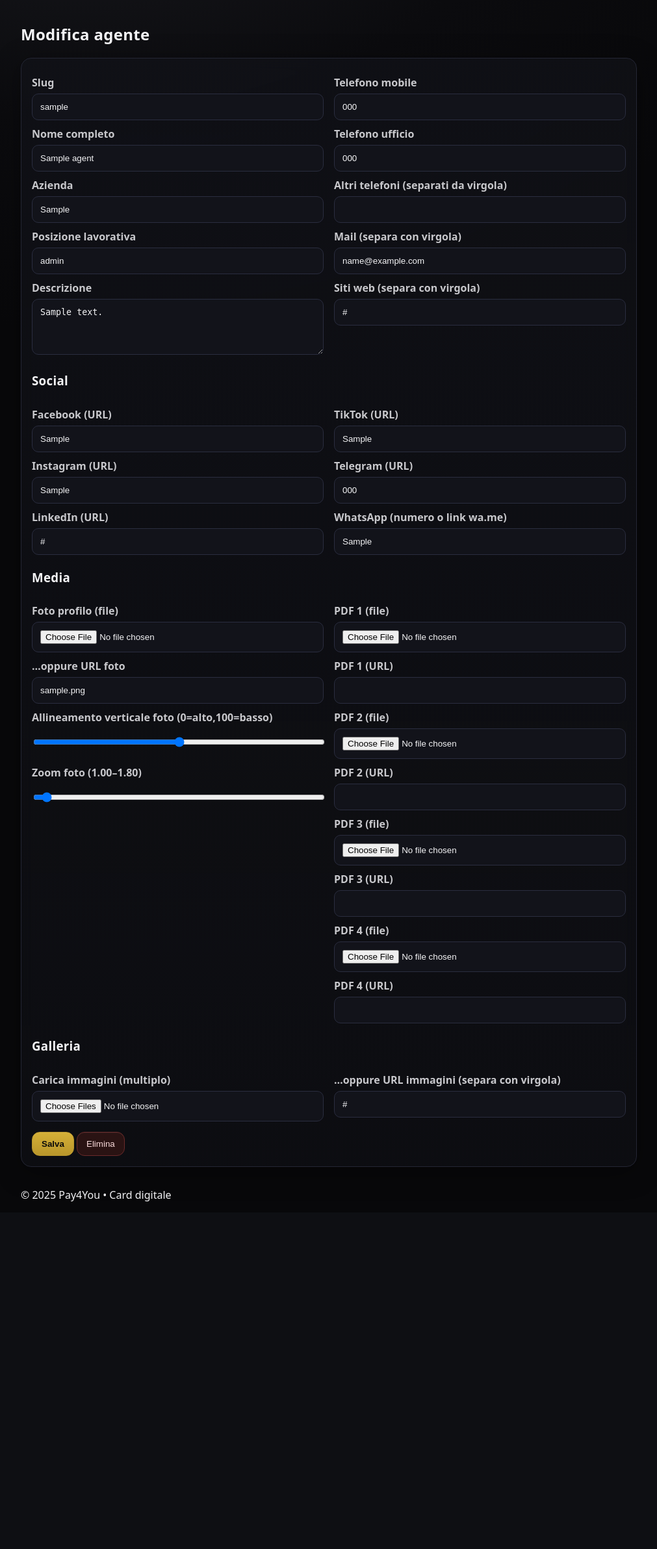
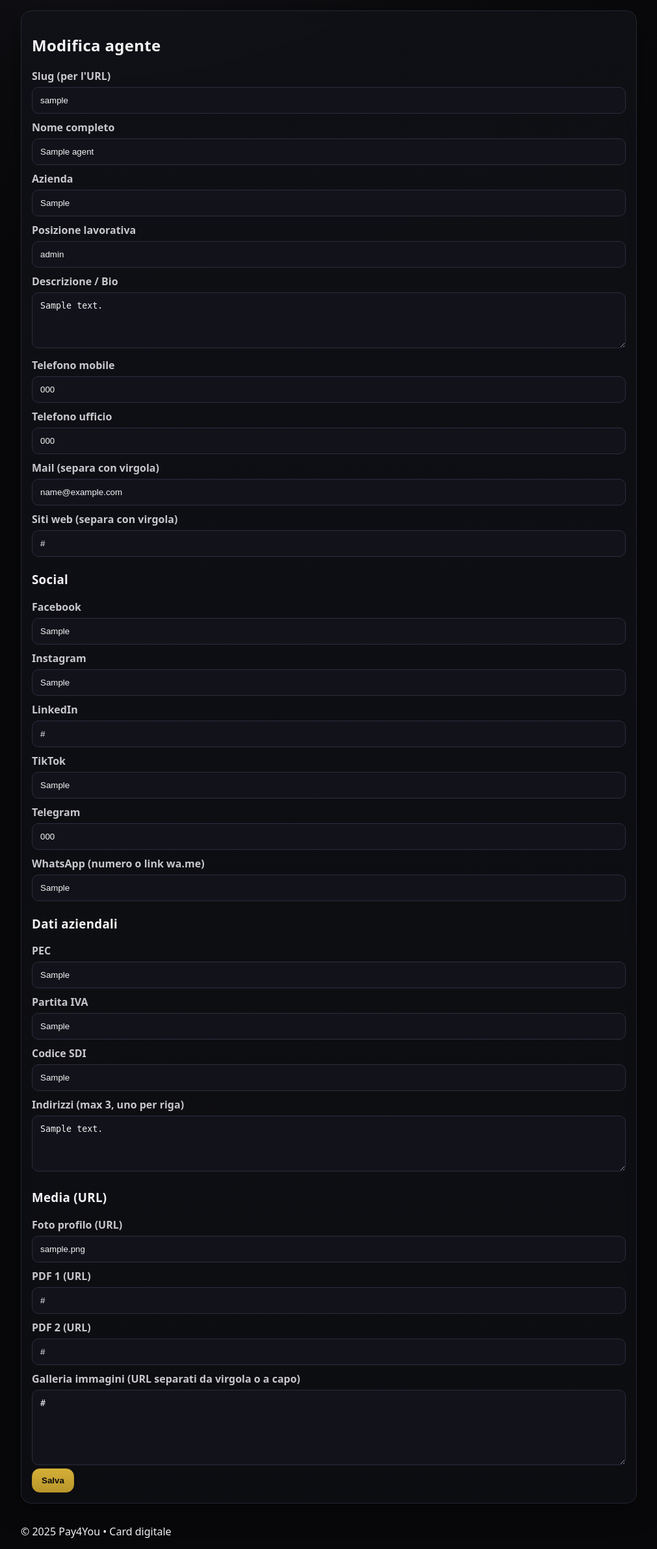
Before and after one commit to gidl59/pay4you-cards-luxury, a Flask app: template templates/agent_form.html in a window 1280 px wide. Shown: the part 99-2483 px from the top of the page at 65% size, without its empty margins (134-1145 px from the left). Before the commit the page ends 1948 px from the top, so only its background shows below. Run offline with Flask 3, Linux system fonts and the light colour scheme; the template is opened without the code that fills it: values that come from a table or form of the project are taken from there, others are empty; tables that the repository leaves empty hold one stand-in row (values such as "Sample post").

Commit message:
Update agent form for improved layout and labels

```diff
--- a/templates/agent_form.html
+++ b/templates/agent_form.html
@@ -1,12 +1,16 @@
 {% extends "base.html" %}
-{% block title %}Agente{% endblock %}
+{% block title %}{{ 'Modifica' if agent else 'Nuovo' }} agente{% endblock %}
 {% block content %}
-<h2>{{ 'Nuovo' if not agent else 'Modifica' }} agente</h2>
+<div class="card glass">
+  <h2>{{ 'Modifica' if agent else 'Nuovo' }} agente</h2>
 
-<form method="post" enctype="multipart/form-data" class="card glass">
-  <div class="grid">
+  {% if error %}
+    <p class="error">{{ error }}</p>
+  {% endif %}
+
+  <form method="post" class="grid-2">
     <div>
-      <label>Slug</label>
+      <label>Slug (per l'URL)</label>
       <input name="slug" value="{{ agent.slug if agent else '' }}" required>
 
       <label>Nome completo</label>
@@ -18,7 +22,7 @@
       <label>Posizione lavorativa</label>
       <input name="role" value="{{ agent.role if agent else '' }}">
 
-      <label>Descrizione</label>
+      <label>Descrizione / Bio</label>
       <textarea name="bio" rows="4">{{ agent.bio if agent else '' }}</textarea>
     </div>
 
@@ -29,77 +33,91 @@
       <label>Telefono ufficio</label>
       <input name="phone_office" value="{{ agent.phone_office if agent else '' }}">
 
-      <label>Altri telefoni (separati da virgola)</label>
-      <input name="phones_extra" value="{{ agent.phones_extra if agent else '' }}">
-
       <label>Mail (separa con virgola)</label>
-      <input name="emails" value="{{ agent.emails if agent else '' }}" placeholder="a@x.it, b@x.it">
+      <input name="emails"
+             value="{{ agent.emails if agent else '' }}"
+             placeholder="a@x.it, b@x.it">
 
       <label>Siti web (separa con virgola)</label>
-      <input name="websites" value="{{ agent.websites if agent else '' }}" placeholder="https://... , https://...">
+      <input name="websites"
+             value="{{ agent.websites if agent else '' }}"
+             placeholder="https://..., https://...">
     </div>
-  </div>
+  </form>
 
   <h3>Social</h3>
-  <div class="grid">
+  <form method="post" class="grid-2">
     <div>
-      <label>Facebook (URL)</label><input name="facebook" value="{{ agent.facebook if agent else '' }}">
-      <label>Instagram (URL)</label><input name="instagram" value="{{ agent.instagram if agent else '' }}">
-      <label>LinkedIn (URL)</label><input name="linkedin" value="{{ agent.linkedin if agent else '' }}">
+      <label>Facebook</label>
+      <input name="facebook" value="{{ agent.facebook if agent else '' }}">
+
+      <label>Instagram</label>
+      <input name="instagram" value="{{ agent.instagram if agent else '' }}">
+
+      <label>LinkedIn</label>
+      <input name="linkedin" value="{{ agent.linkedin if agent else '' }}">
     </div>
     <div>
-      <label>TikTok (URL)</label><input name="tiktok" value="{{ agent.tiktok if agent else '' }}">
-      <label>Telegram (URL)</label><input name="telegram" value="{{ agent.telegram if agent else '' }}">
-      <label>WhatsApp (numero o link wa.me)</label><input name="whatsapp" value="{{ agent.whatsapp if agent else '' }}">
+      <label>TikTok</label>
+      <input name="tiktok" value="{{ agent.tiktok if agent else '' }}">
+
+      <label>Telegram</label>
+      <input name="telegram" value="{{ agent.telegram if agent else '' }}">
+
+      <label>WhatsApp (numero o link wa.me)</label>
+      <input name="whatsapp"
+             value="{{ agent.whatsapp if agent else '' }}"
+             placeholder="3939... oppure https://wa.me/...">
     </div>
-  </div>
+  </form>
 
-  <h3>Media</h3>
-  <div class="grid">
+  <h3>Dati aziendali</h3>
+  <form method="post" class="grid-2">
     <div>
-      <label>Foto profilo (file)</label>
-      <input type="file" name="photo" accept="image/*">
-      <label>…oppure URL foto</label>
-      <input name="photo_url" value="{{ agent.photo_url if agent else '' }}">
+      <label>PEC</label>
+      <input name="pec" value="{{ agent.pec if agent else '' }}">
 
-      <label>Allineamento verticale foto (0=alto,100=basso)</label>
-      <input type="range" name="photo_y" min="0" max="100" step="1" value="{{ agent.photo_y if agent and agent.photo_y else 50 }}">
+      <label>Partita IVA</label>
+      <input name="piva" value="{{ agent.piva if agent else '' }}">
 
-      <label>Zoom foto (1.00–1.80)</label>
-      <input type="range" name="photo_zoom" min="1" max="1.8" step="0.05" value="{{ agent.photo_zoom if agent and agent.photo_zoom else 1 }}">
-    </div>
-
-    <div>
-      <label>PDF 1 (file)</label><input type="file" name="pdf1" accept="application/pdf">
-      <label>PDF 1 (URL)</label><input name="pdf1_url" value="">
-      <label>PDF 2 (file)</label><input type="file" name="pdf2" accept="application/pdf">
-      <label>PDF 2 (URL)</label><input name="pdf2_url" value="">
-      <label>PDF 3 (file)</label><input type="file" name="pdf3" accept="application/pdf">
-      <label>PDF 3 (URL)</label><input name="pdf3_url" value="">
-      <label>PDF 4 (file)</label><input type="file" name="pdf4" accept="application/pdf">
-      <label>PDF 4 (URL)</label><input name="pdf4_url" value="">
-    </div>
-  </div>
-
-  <h3>Galleria</h3>
-  <div class="grid">
-    <div>
-      <label>Carica immagini (multiplo)</label>
-      <input type="file" name="gallery" accept="image/*" multiple>
+      <label>Codice SDI</label>
+      <input name="sdi" value="{{ agent.sdi if agent else '' }}">
     </div>
     <div>
-      <label>…oppure URL immagini (separa con virgola)</label>
-      <input name="gallery_urls" value="{{ agent.gallery_urls if agent else '' }}">
+      <label>Indirizzi (max 3, uno per riga)</label>
+      <textarea name="addresses" rows="4">{{ agent.addresses if agent else '' }}</textarea>
     </div>
-  </div>
+  </form>
 
-  <div style="margin-top:16px">
+  <h3>Media (URL)</h3>
+  <form method="post" class="grid-2">
+    <div>
+      <label>Foto profilo (URL)</label>
+      <input name="photo_url"
+             value="{{ agent.photo_url if agent else '' }}"
+             placeholder="https://...">
+
+      <label>PDF 1 (URL)</label>
+      <input name="pdf1_url"
+             value="{{ agent.pdf1_url if agent else '' }}"
+             placeholder="https://...">
+
+      <label>PDF 2 (URL)</label>
+      <input name="pdf2_url"
+             value="{{ agent.pdf2_url if agent else '' }}"
+             placeholder="https://...">
+    </div>
+    <div>
+      <label>Galleria immagini (URL separati da virgola o a capo)</label>
+      <textarea name="gallery_urls" rows="6"
+        placeholder="https://img1..., https://img2...">{{ agent.gallery_urls if agent else '' }}</textarea>
+    </div>
+  </form>
+
+  <form method="post">
+    <!-- campo nascosto per mantenere lo slug se il browser fa casino con i form spezzati -->
+    <input type="hidden" name="slug" value="{{ agent.slug if agent else '' }}">
     <button type="submit" class="btn primary">Salva</button>
-    {% if agent %}
-      <form method="post" action="{{ url_for('admin_delete', slug=agent.slug) }}" style="display:inline" onsubmit="return confirm('Eliminare {{ agent.name }}?')">
-        <button type="submit" class="btn danger">Elimina</button>
-      </form>
-    {% endif %}
-  </div>
-</form>
+  </form>
+</div>
 {% endblock %}
```
